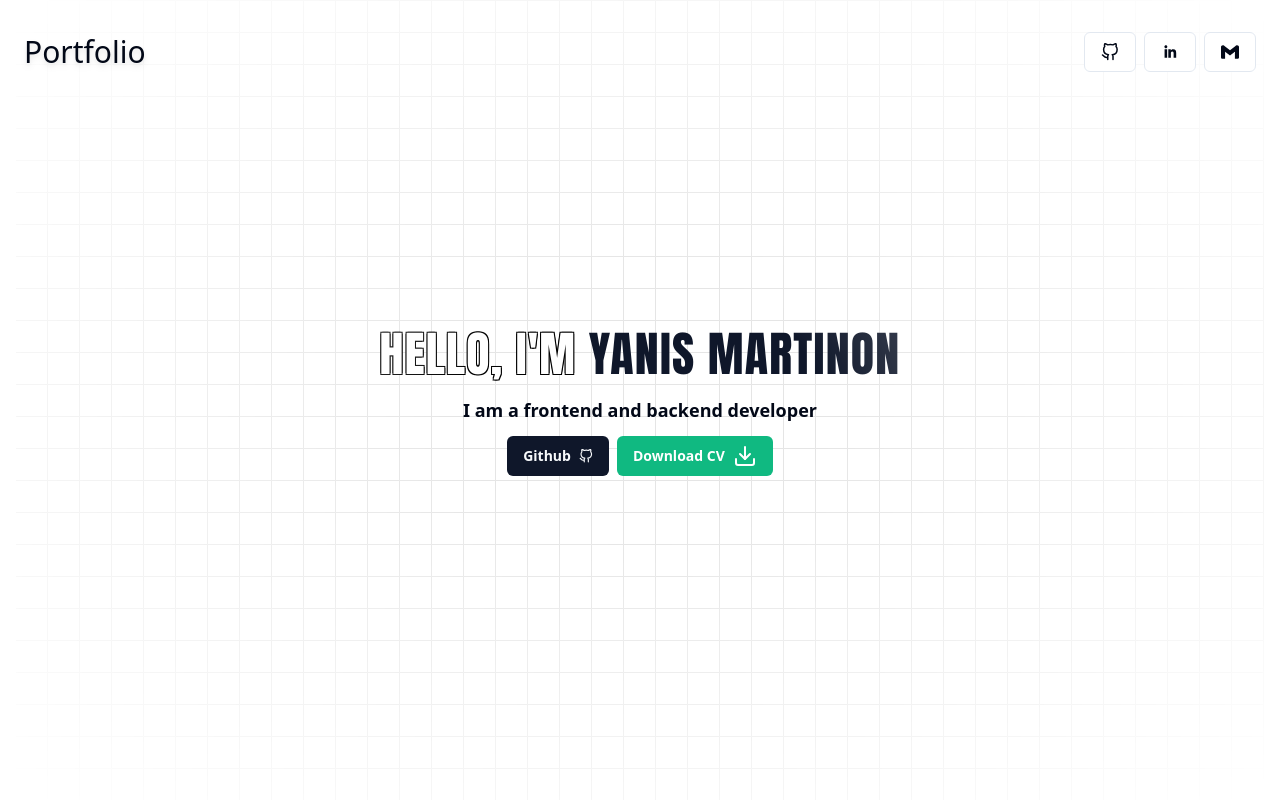
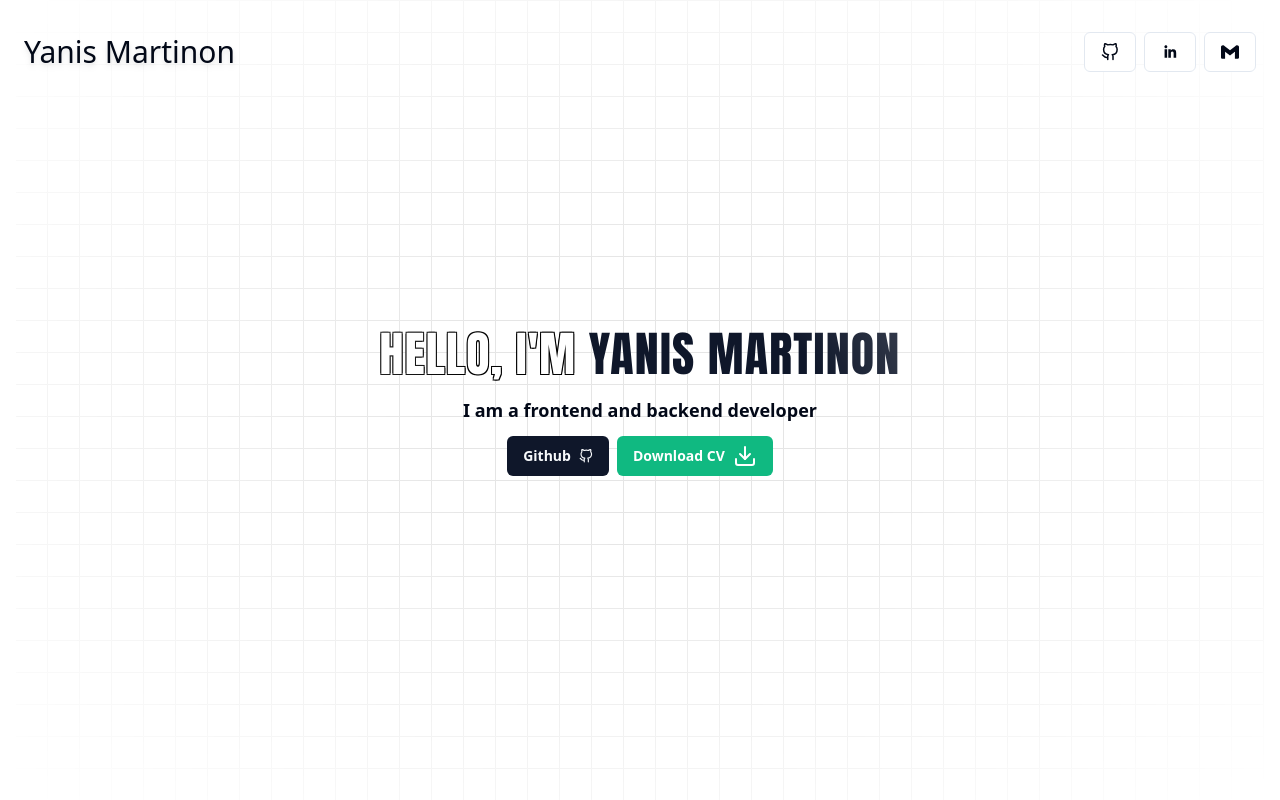
Before and after one commit to YanM16M/portfolio, a React (Vite) app: page / in a window 1280 px wide. Shown: the top 800 px of the page. Built offline with nearby package versions, Linux system fonts and the light colour scheme.

Commit message:
update navbar's name

```diff
--- a/src/components/navbar.tsx
+++ b/src/components/navbar.tsx
@@ -17,7 +17,7 @@ export const Navbar = () => {
     return (
         <nav className="fixed top-0 w-full flex items-center justify-between max-sm:justify-center px-6 py-8 z-[50]">
             <Link to="/" onClick={onClick} className="max-sm:hidden font-medium text-3xl drop-shadow-md">
-                Portfolio
+                Yanis Martinon
             </Link>
             <div className="flex items-center gap-2 ">
                 <Button variant="outline" className={cn(
```
